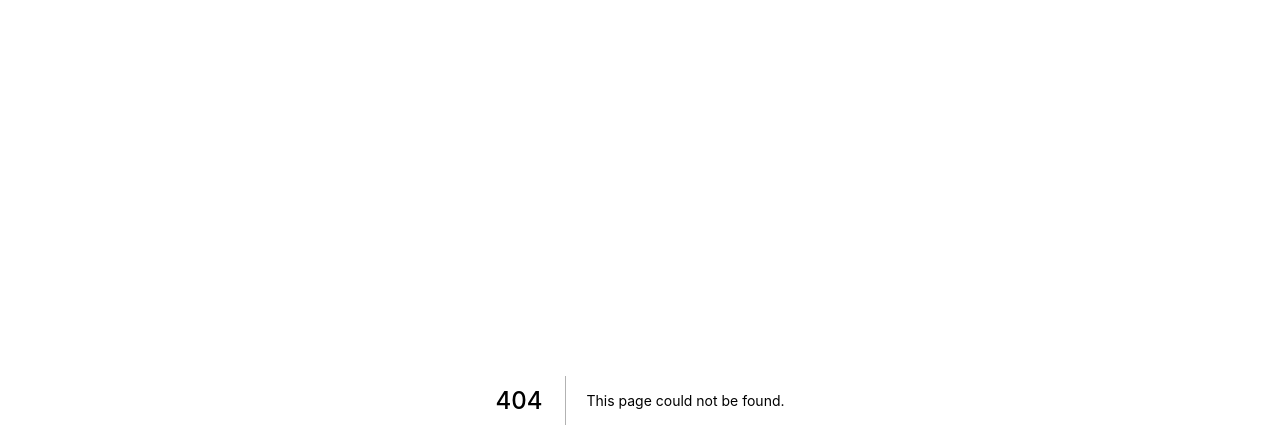
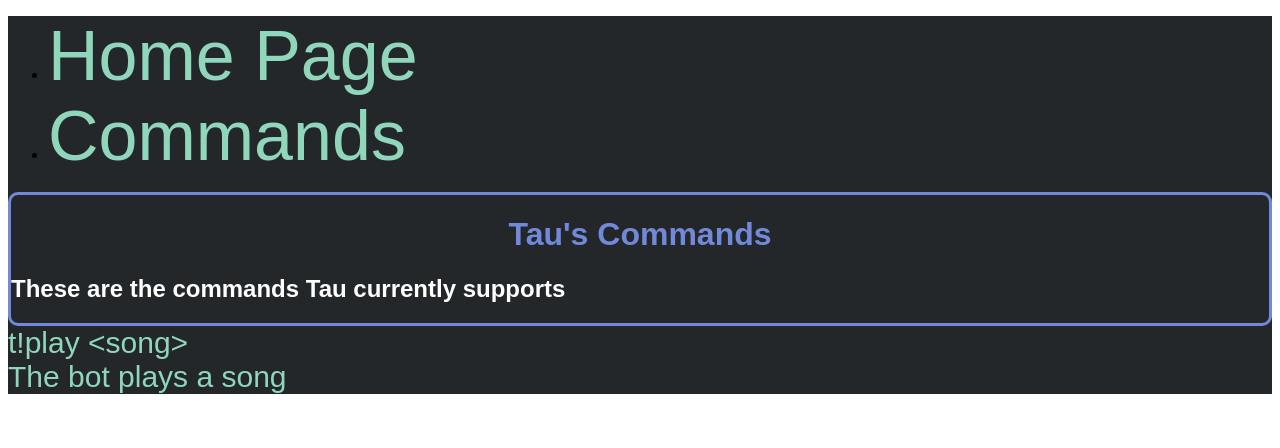
Before and after one commit to LambdaAK/LambdaWebsite, a Next.js app: page /commands in a window 1280 px wide. Before the commit this address had no page. Shown: the top 448 px of the page. Built offline with nearby package versions, Linux system fonts and the light colour scheme.

Commit message:
Started working on a commands page.

```diff
--- /dev/null
+++ b/pages/commands.jsx
@@ -0,0 +1,34 @@
+import React from "react";
+import color from "../utility/color";
+import CommandDescription from "../utility/CommandDescription";
+import CommandDescriptions from "../utility/CommandDescriptions";
+import Navigationbar from "../utility/NavigationBar";
+
+export default class Commands extends React.Component {
+    constructor(props) {
+        super(props)
+    }
+
+    static commands = [
+        {syntax: 'play <song>', description: 'The bot plays a song'}
+    ]
+
+    static topDivStyle = {
+        backgroundColor: color.darker,
+        top: '0px',
+        right: '0px',
+        bottom: '0px',
+        left: '0px',
+
+        position: "relative",
+      }
+
+    render() {
+        return (
+            <div style = {Commands.topDivStyle}>
+                <Navigationbar/>
+                <CommandDescriptions commands = {Commands.commands}/>
+            </div>
+        )
+    }
+}
--- a/utility/BigTextBox.js
+++ b/utility/BigTextBox.jsx
@@ -3,7 +3,7 @@ import color from "./color";
 export default function(props) {
     return (
         <div style = {{borderStyle: 'solid', borderColor: color.blurple, borderRadius: '10px'}}>
-            <h1 style = {{color: color.blurple, position: 'relative', fontFamily: 'sans-serif', borderStyle: 'double', borderColor: color.blurple, borderRadius: '10px', textAlign: 'center', borderWidth: '10px' }}>
+            <h1 style = {{color: color.blurple, position: 'relative', fontFamily: 'sans-serif', textAlign: 'center', borderWidth: '10px' }}>
                 {props.title}
             </h1>
             <h2 style = {{color: color.white, fontFamily: 'sans-serif'}}>
--- /dev/null
+++ b/utility/CommandDescription.jsx
@@ -0,0 +1,33 @@
+import React from "react";
+import color from "./color";
+
+export default class CommandDescription extends React.Component {
+    constructor(props) {
+        super(props)
+    }
+
+    static topDivStyle = {
+        backgroundColor: color.dark
+    }
+
+    static syntaxDivStyle = {
+        color: color.aqua,
+        fontFamily: 'sans-serif',
+        fontSize : '30px'
+    }
+
+    static descriptionDivStyle = {
+        color: color.aqua,
+        fontFamily: 'sans-serif',
+        fontSize : '30px'
+    }
+
+    render() {
+        return(
+            <div>
+                <div style = {CommandDescription.syntaxDivStyle}> {'t!' + this.props.syntax}</div>
+                <div style = {CommandDescription.descriptionDivStyle}> {this.props.description}</div>
+            </div>
+        )
+    }
+}
--- /dev/null
+++ b/utility/CommandDescriptions.jsx
@@ -0,0 +1,36 @@
+import React from "react";
+import color from "../utility/color";
+import CommandDescription from "../utility/CommandDescription";
+import Navigationbar from "../utility/NavigationBar";
+import BigTextBox from "./BigTextBox";
+
+export default class CommandsDescriptions extends React.Component {
+    constructor(props) {
+        super(props)
+    }
+
+    static topDivStyle = {
+        backgroundColor: color.darker,
+        top: '0px',
+        right: '0px',
+        bottom: '0px',
+        left: '0px',
+
+        position: "relative",
+      }
+
+    render() {
+        return (
+            <div style = {CommandsDescriptions.topDivStyle}>
+                <BigTextBox title = "Tau's Commands" content = "These are the commands Tau currently supports"/>
+                {
+                    this.props['commands'].map(command => {
+                        return (
+                            <CommandDescription syntax = {command.syntax} description = {command.description}/>
+                        )
+                    })
+                }
+            </div>
+        )
+    }
+}
--- /dev/null
+++ b/utility/NavigationBar.jsx
@@ -0,0 +1,32 @@
+import React from "react";
+import color from "./color";
+
+export default class Navigationbar extends React.Component {
+    constructor(props) {
+        super(props)
+    }
+
+    static linkStyle = {
+        color: color.blurple,
+        textDecoration: 'none',
+        fontFamily: 'sans-serif',
+        listStyleType: 'none',
+        fontSize: '70px',
+        float: 'bottom',
+        color: color.aqua,
+    }
+
+    render() {
+        return (
+
+        <nav>
+        <ul>
+            <li><a style = {Navigationbar.linkStyle} href = '/'>Home Page</a></li>
+            <li><a style = {Navigationbar.linkStyle} href = '/commands'>Commands</a></li>
+
+
+        </ul>
+        </nav>
+        )
+    }
+}
--- a/utility/color.js
+++ b/utility/color.js
@@ -2,5 +2,6 @@ export default {
     blurple: "#7289da",
     white: '#ffffff',
     dark: '#2c2f33',
-    darker: '#23272a'
+    darker: '#23272a',
+    aqua: '#8fd6ba'
 }
```
Also changed, not shown: pages/index.jsx (renamed from pages/index.js, +8 -10 lines), utility/IndexAboutBot.jsx (added, +11 -0 lines), pages/chat.jsx (renamed from pages/chat.js), utility/IndexTauPictures.jsx (renamed from utility/IndexTauPictures.js).
